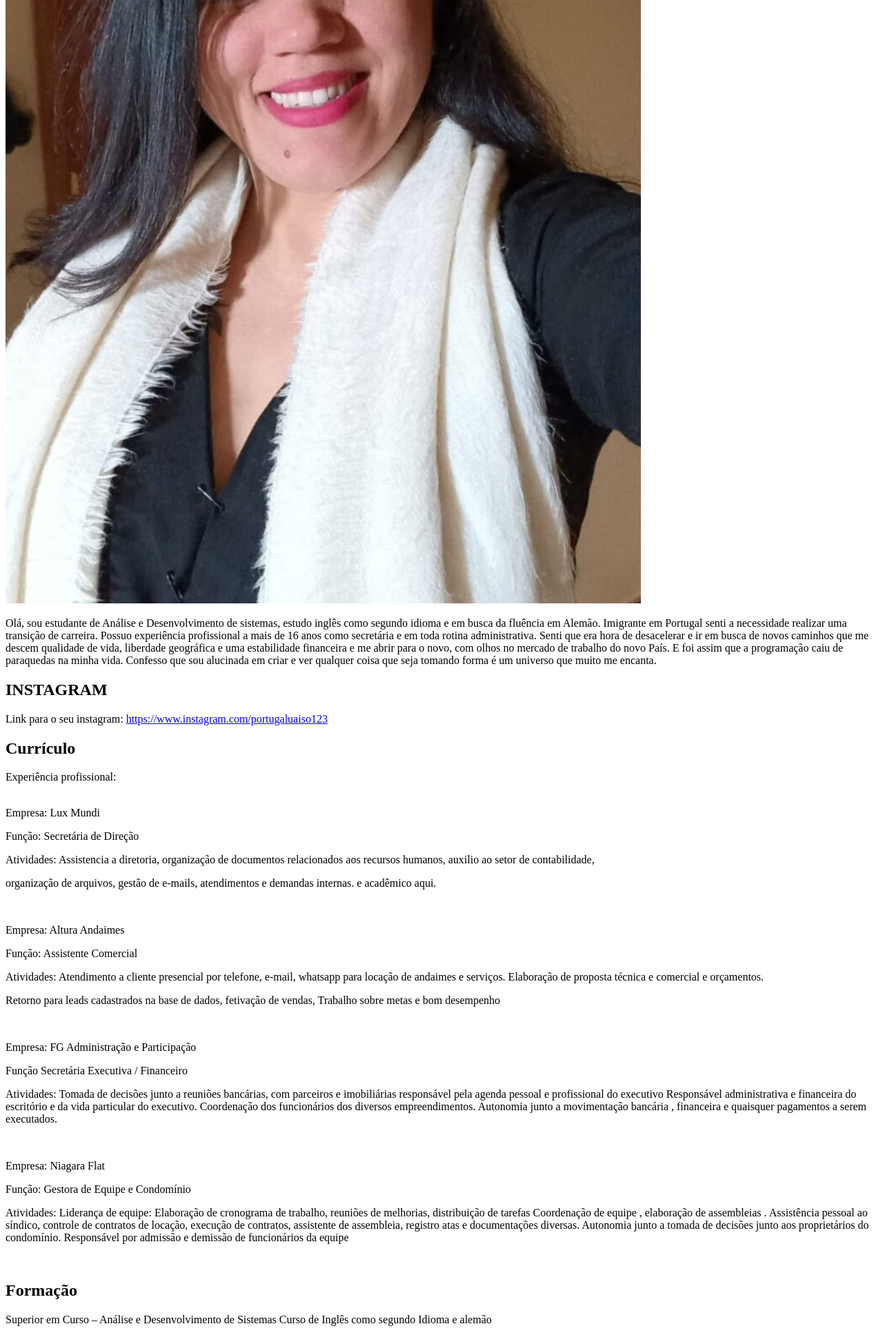
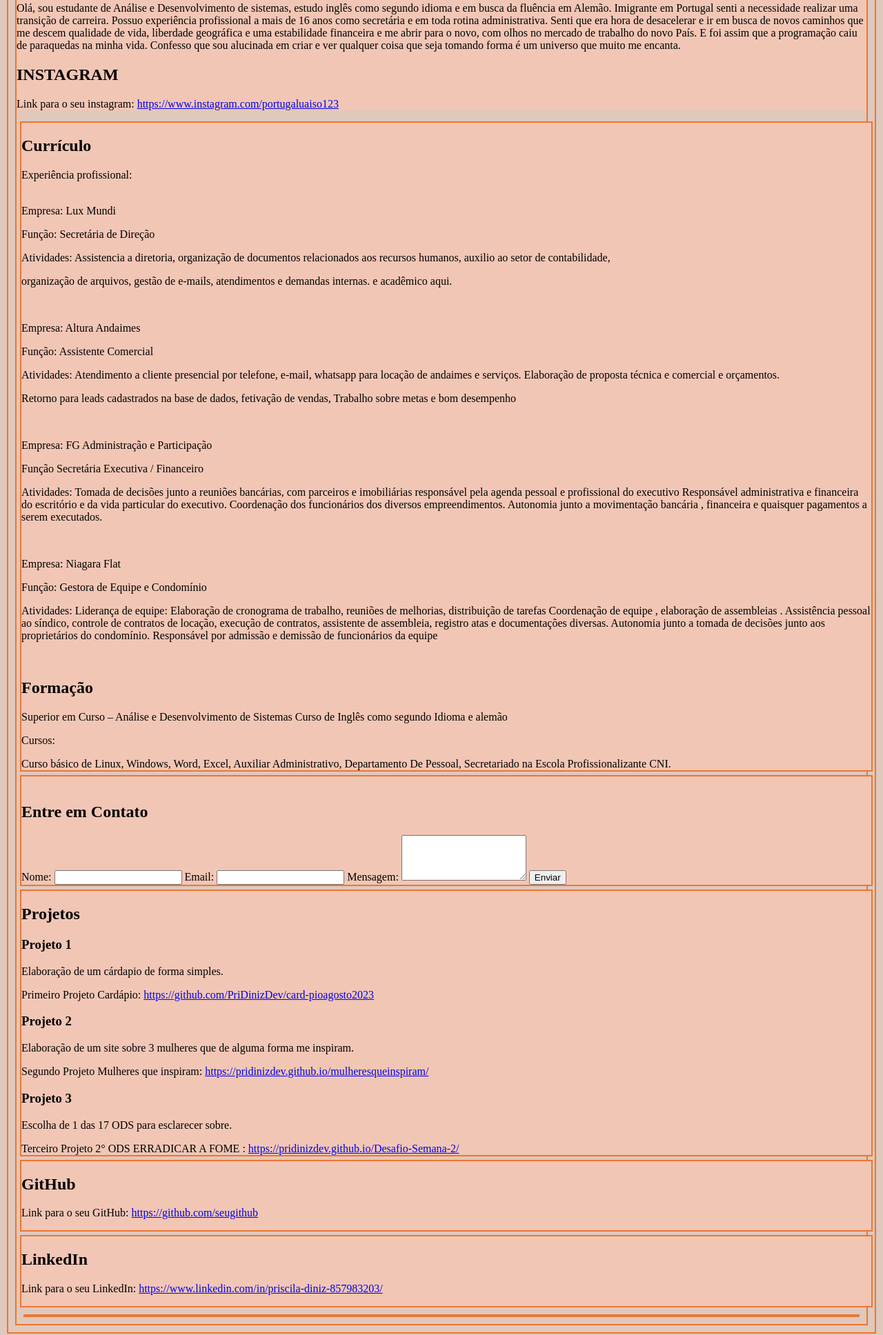
Before and after one commit to PriDinizDev/pridinizd, a plain HTML site: page index.html in a window 1280 px wide. Shown: the part 501-2437 px from the top of the page at 69% size. Drawn offline with Linux system fonts and the light colour scheme.

Commit message:
Add files via upload

```diff
--- a/index.html
+++ b/index.html
@@ -3,23 +3,23 @@
 <head>
     <meta charset="UTF-8">
     <meta name="viewport" content="width=device-width, initial-scale=1.0">
-    <link rel="stylesheet" src="estilo.css">
+    <link rel="stylesheet" href="stilo.css">
     <title>Meu Portfolio</title>
 </head>
 <body>
     <header class="site-header">
         <nav>
             <ul class="nav-list">
-                <li><a src="#apresentacao">Apresentação</a></li>
-                <li><a src="#curriculo">Currículo</a></li>
-                <li><a src="#contato">Contato</a></li>
-                <li><a src="#projetos">Projetos</a></li>
+                <li><a href="#apresentacao">Apresentação</a></li>
+                <li><a href="#curriculo">Currículo</a></li>
+                <li><a href="#contato">Contato</a></li>
+                <li><a href="#projetos">Projetos</a></li>
 
             </ul>
         </nav>
     </header>
 
-    <section id="apresentacao" class="section">
+    <section id="apresentacao" class="apresentacao">
         <h1 class="section-title">Priscila Diniz</h1>
         <img src="imagem eu.jpeg" alt="Minha Foto" class="section-image">
         <p class="section-content">Olá, sou estudante de Análise e Desenvolvimento de sistemas, estudo inglês como segundo idioma e
--- /dev/null
+++ b/stilo.css
@@ -0,0 +1,119 @@
+html, body {
+    margin: 10px;
+    background-color: rgb(224, 200, 188);
+    padding: 10px auto;
+    border: 2px solid rgb(237, 118, 49);
+
+}
+img {
+    width: 15%;
+    padding: 1rem;
+    width: 200px;
+    border-radius: 80%;
+
+}
+
+#class, header{
+    width: 100%;
+    height: 80px;
+    background-color: rgb(224, 171, 156);
+
+}
+
+#apresentacao{
+     width: 100%;
+     background-color: rgb(242, 198, 181);
+     justify-content: center;
+     align-items: center;
+
+
+}
+
+#curriculo{
+    width: 100%;
+    background-color: rgb(242, 198, 181);
+    justify-content: center;
+    align-items: center;
+    margin: 5px;
+    border: 2px solid rgb(237, 118, 49);
+}
+
+#formacao{
+    width: 100%;
+    background-color: rgb(242, 198, 181);
+    justify-content: center;
+    align-items: center;
+    margin: 5px;
+    border: 2px solid rgb(237, 118, 49);
+
+}
+
+#contato{
+    width: 100%;
+    background-color: rgb(242, 198, 181);
+    justify-content: center;
+    align-items: center;
+    margin: 5px;
+    border: 2px solid rgb(237, 118, 49);
+
+}
+
+#projetos{
+    width: 100%;
+    background-color: rgb(242, 198, 181);
+    justify-content: center;
+    align-items: center;
+    margin: 5px;
+    border: 2px solid rgb(237, 118, 49);
+
+
+}
+
+#github{
+    width: 100%;
+    background-color: rgb(242, 198, 181);
+    justify-content: center;
+    align-items: center;
+    margin: 5px;
+    border: 2px solid rgb(237, 118, 49);
+}
+
+#linkedin {
+    width: 100%;
+    background-color: rgb(242, 198, 181);
+    justify-content: center;
+    align-items: center;
+    margin: 5px;
+    border: 2px solid rgb(237, 118, 49);
+}
+
+.class, footer{
+margin: 10px;
+background-color: rgb(224, 200, 188);
+padding: 10px auto;
+border: 2px solid rgb(237, 118, 49);
+color: black;
+font-weight: bold
+}
+
+/*tablets*/
+@media screen and (max-width: 768px) {
+         section, aside {
+        width: 100%;
+        padding: 0:
+
+    }
+    }
+
+    /*celulares*/
+    @media screen and (max-width: 600px){
+        nav li {
+            float: none;
+            text-align: center;
+            width: 100%;
+
+        }
+    }
+      footer p {
+        display: none;
+      }
```
